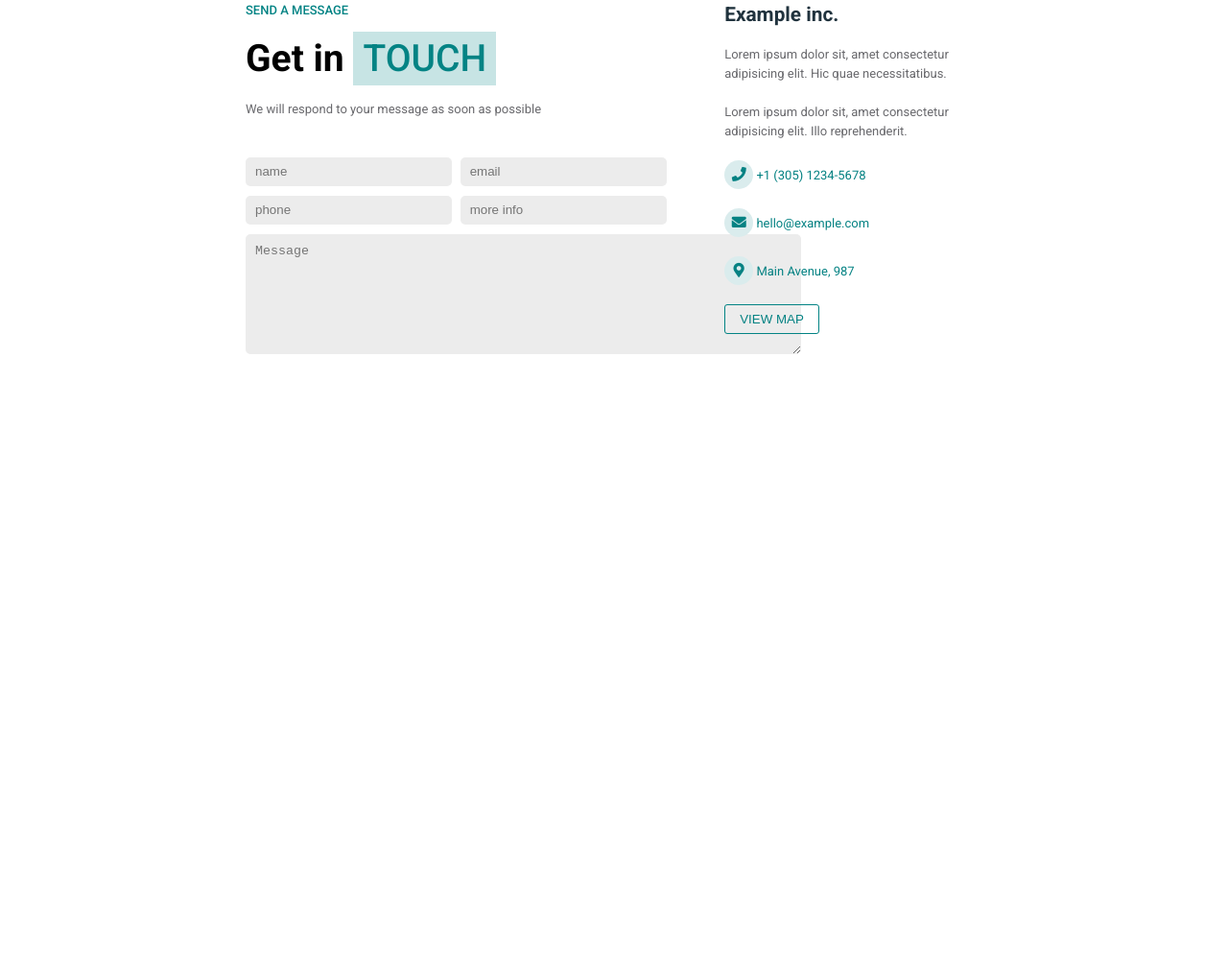
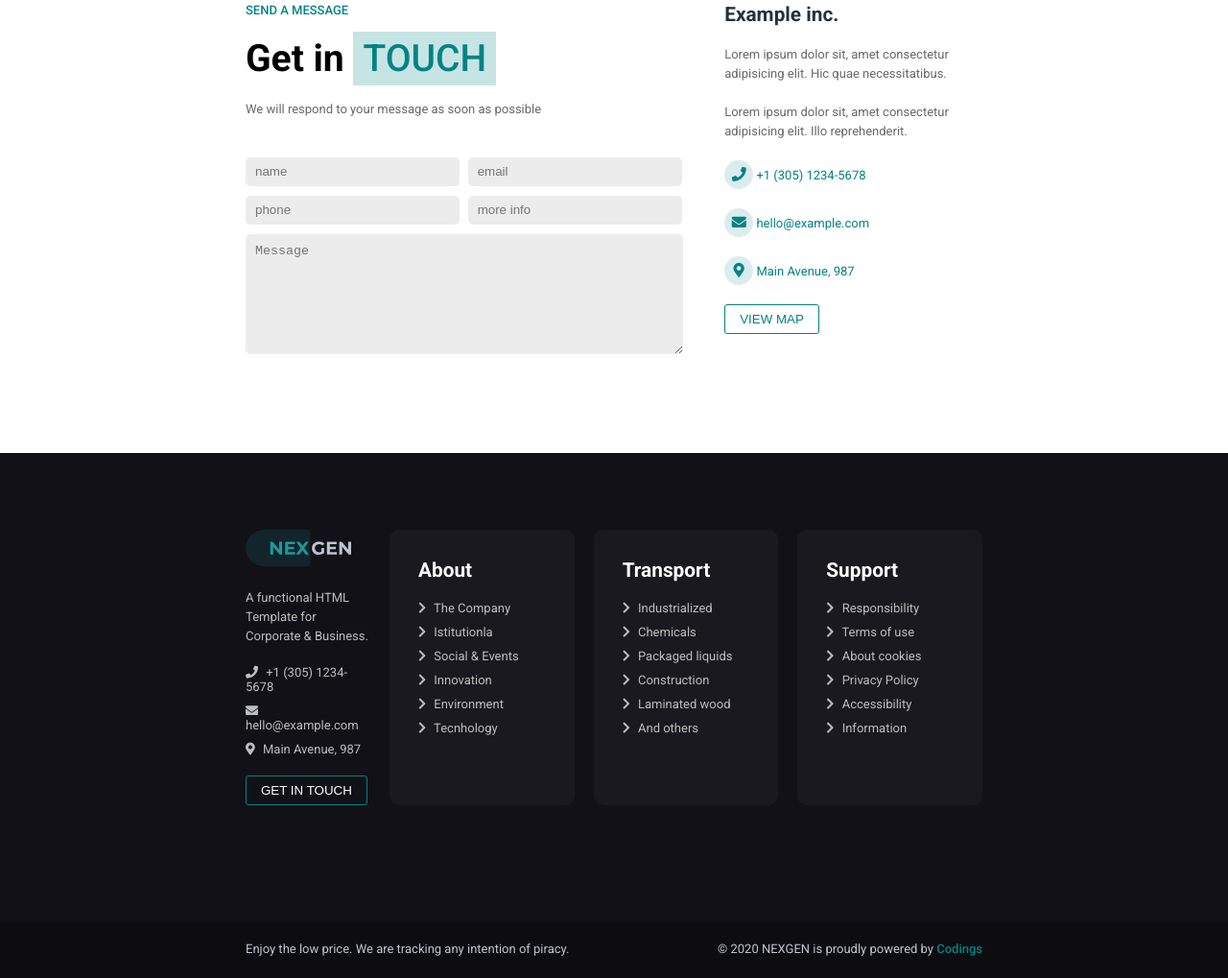
Before and after one commit to Michele-Dibenedetto/proj-html-vuejs, a plain HTML site: page index.html in a window 1280 px wide. Shown: the part 3670-4689 px from the top of the page at 96% size. Before the commit the page ends 4142 px from the top, so only its background shows below. Drawn offline with nearby package versions, Linux system fonts and the light colour scheme.

Commit message:
footer completato

```diff
--- a/css/style.css
+++ b/css/style.css
@@ -464,7 +464,7 @@ nav .horizondal_list li a {
 }
 
 .send_message input {
-    width: calc(100% / 2 - 15px);
+    width: calc(100% / 2 - 7px);
     height: 30px;
     margin-bottom: 10px;
     background-color: #ececec;
@@ -475,6 +475,8 @@ nav .horizondal_list li a {
 }
 
 .send_message textarea {
+    max-width: 99%;
+    width: 99%;
     background-color: #ececec;
     border: 0;
     border-radius: 5px;
@@ -495,20 +497,81 @@ nav .horizondal_list li a {
     list-style: none;
 }
 
-.list_methods_contact li {
+.contact .list_methods_contact li {
     color: #058283;
     margin-bottom: 20px;
 }
 
-.list_methods_contact .circle {
+.contact .list_methods_contact .circle {
     background-color: #daeced;
     display: inline-block;
 }
-.list_methods_contact .circle i {
+.contact .list_methods_contact .circle i {
     font-size: 15px;
     line-height: 30px;
 }
 
-.list_methods_contact .btn {
+.contact .list_methods_contact .btn {
     color: #058283;
 }
+/* FINE CONTACT US */
+
+/* FINE MAIN */
+
+/* INIZIO FOOTER */
+/* FOOT TOP */
+.foot_top {
+    width: 100%;
+    background-color: #111117;
+    padding: 80px 0 120px 0;
+}
+
+.foot_contact p {
+    color: #bcbdbd;
+    margin: 20px 0;
+}
+
+.foot_contact {
+    width: calc(100% / 4);
+    margin-right: 20px;
+}
+
+.foot_top ul {
+    list-style: none;
+}
+
+.foot_top ul li {
+    color: #bcbdbd;
+    margin-bottom: 10px;
+}
+
+.foot_top ul li i {
+    margin-right: 5px;
+
+}
+
+.foot_contact ul {
+    margin: 20px 0;
+}
+
+.foot_top .block h3 {
+    margin-bottom: 20px;
+}
+
+/* FOOT BUTTOM */
+.foot_bottom {
+    width: 100%;
+    padding: 20px 0;
+    background-color: #0d0d11;
+}
+.foot_bottom p {
+    color: #c0c3d0;
+}
+
+.foot_bottom .text_left {
+    float: left;
+}
+
+.foot_bottom .text_right {
+    float: right;
+}
--- a/index.html
+++ b/index.html
@@ -281,7 +281,7 @@
                         <input placeholder="email" type="email">
                         <input placeholder="phone" type="number">
                         <input placeholder="more info" type="text">
-                        <textarea name="" id="message" cols="68" rows="7" placeholder="Message"></textarea>
+                        <textarea name="" id="message" rows="7" placeholder="Message"></textarea>
                     </form>
                 </div>
 
@@ -317,13 +317,75 @@
 
             <!-- INIZIO FOOTER TOP -->
             <div class="foot_top">
+                <div class="container_60">
+                    <div class="container_block">
+                        <div class="foot_contact">
+                            <img class="logo" src="img\logo.svg" alt="logo">
+                            <p>A functional HTML Template for Corporate & Business.</p>
+                            <ul>
+                                <li>
+                                    <i class="fas fa-phone"></i>
+                                     +1 (305) 1234-5678
+                                </li>
+                                <li>
+                                    <i class="fas fa-envelope"></i>
+                                    hello@example.com
+                                </li>
+                                <li>
+                                    <i class="fas fa-map-marker-alt"></i>
+                                     Main Avenue, 987
+                                </li>
+                            </ul>
+                            <button class="btn btn_empty">GET IN TOUCH</button>
+                        </div>
 
+                        <div class="block">
+                            <h3 class="white">About</h3>
+                            <ul>
+                                <li><i class="fas fa-chevron-right"></i> The Company</li>
+                                <li><i class="fas fa-chevron-right"></i> Istitutionla</li>
+                                <li><i class="fas fa-chevron-right"></i> Social & Events</li>
+                                <li><i class="fas fa-chevron-right"></i> Innovation</li>
+                                <li><i class="fas fa-chevron-right"></i> Environment</li>
+                                <li><i class="fas fa-chevron-right"></i> Tecnhology</li>
+                            </ul>
+                        </div>
+
+                        <div class="block block_center">
+                            <h3 class="white">Transport</h3>
+                            <ul>
+                                <li><i class="fas fa-chevron-right"></i> Industrialized</li>
+                                <li><i class="fas fa-chevron-right"></i> Chemicals</li>
+                                <li><i class="fas fa-chevron-right"></i> Packaged liquids</li>
+                                <li><i class="fas fa-chevron-right"></i> Construction</li>
+                                <li><i class="fas fa-chevron-right"></i> Laminated wood</li>
+                                <li><i class="fas fa-chevron-right"></i> And others</li>
+                            </ul>
+                        </div>
+
+                        <div class="block">
+                            <h3 class="white">Support</h3>
+                            <ul>
+                                <li><i class="fas fa-chevron-right"></i> Responsibility</li>
+                                <li><i class="fas fa-chevron-right"></i> Terms of use</li>
+                                <li><i class="fas fa-chevron-right"></i> About cookies</li>
+                                <li><i class="fas fa-chevron-right"></i> Privacy Policy</li>
+                                <li><i class="fas fa-chevron-right"></i> Accessibility</li>
+                                <li><i class="fas fa-chevron-right"></i> Information</li>
+                            </ul>
+                        </div>
+
+                    </div>
+                </div>
             </div>
             <!-- FINE FOOTER TOP -->
 
             <!-- INIZIO FOOTER BOTTOM -->
-            <div class="foot_bottom">
-
+            <div class="foot_bottom clearfix">
+                <div class="container_60">
+                    <p class="text_left">Enjoy the low price. We are tracking any intention of piracy.</p>
+                    <p class="text_right">© 2020 NEXGEN is proudly powered by <span class="span_green">Codings</span></p>
+                </div>
             </div>
             <!-- FINE FOOTER BOTTOM -->
 
```
